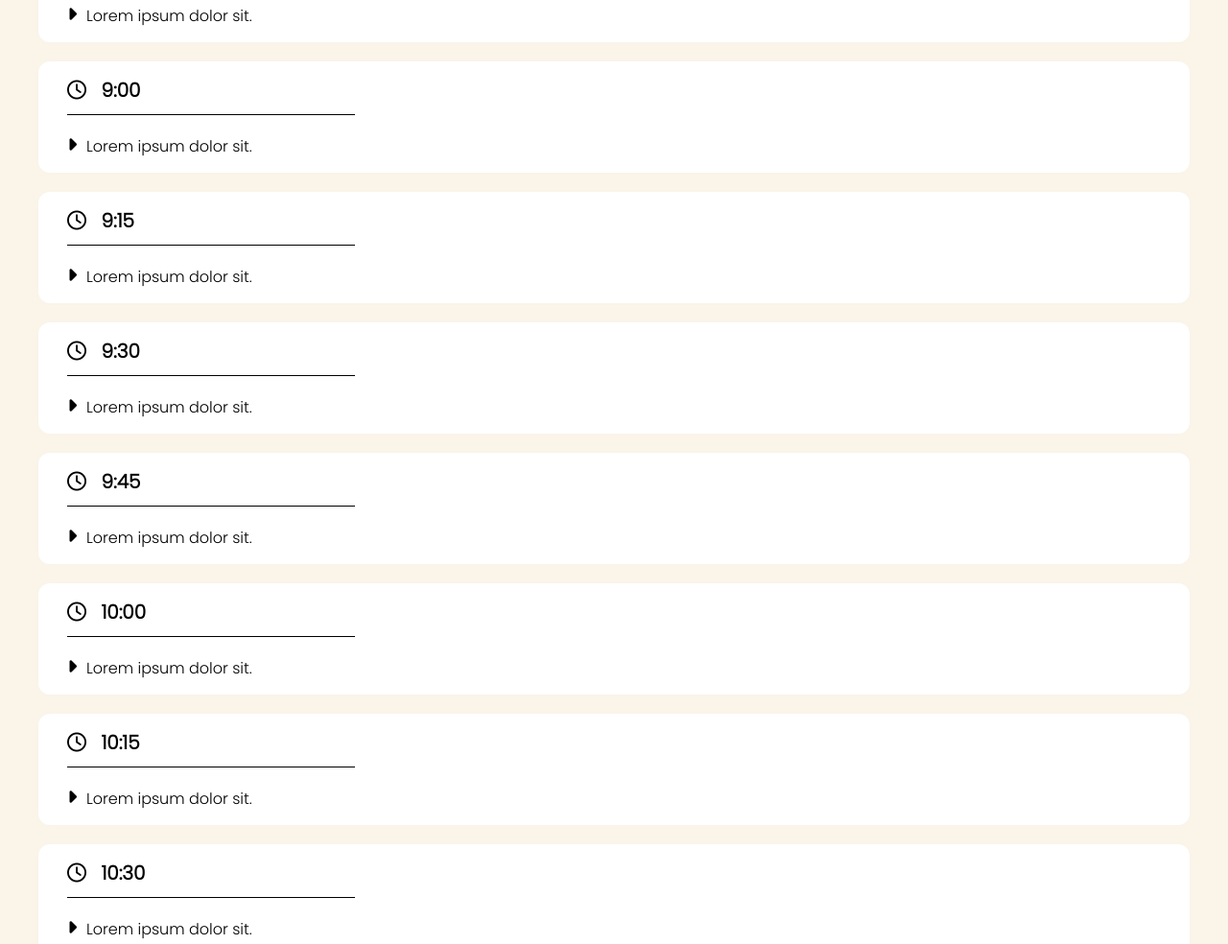
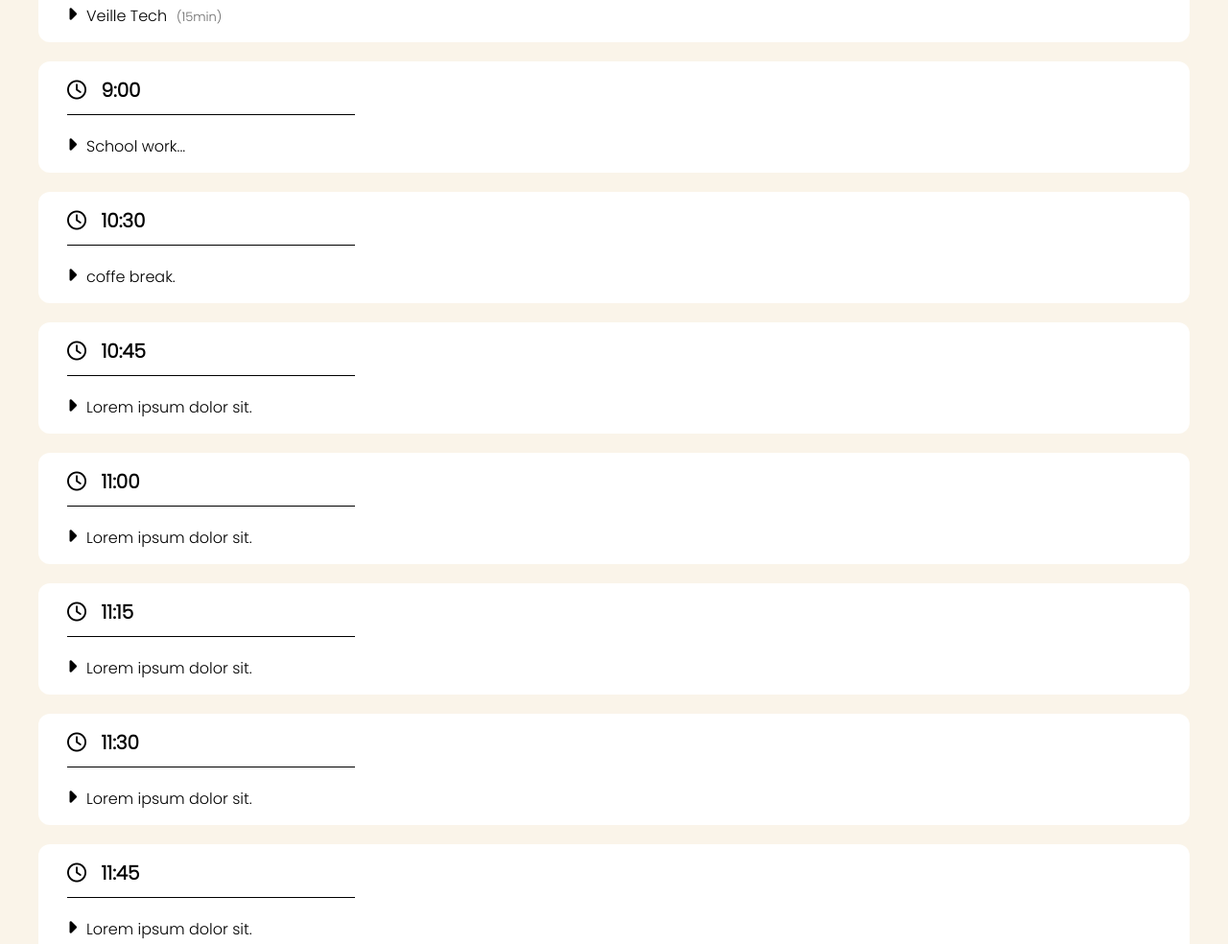
Before and after one commit to anasjabellah/programme-de-la-semaine, a plain HTML site: page days/Tuesday.html in a window 1280 px wide. Shown: the part 578-1562 px from the top of the page at 96% size. Drawn offline with Linux system fonts and the light colour scheme; a web font is replaced by a local one.

Commit message:
added muted text

```diff
--- a/days/Tuesday.html
+++ b/days/Tuesday.html
@@ -62,7 +62,7 @@
                     </span> 8:45</h3>
                 </div>
                 <div class="body-content-day">
-                    <p><span><i class="fas fa-caret-right"></i></span>Lorem ipsum dolor sit.</p>
+                    <p><span><i class="fas fa-caret-right"></i></span>Veille Tech<span class="muted">(15min)</span> </p>
                 </div>
             </div>
 
@@ -71,76 +71,12 @@
             <div class="content-day">
                 <div class="haeder-content-day">
                     <h3><span><i class="far fa-clock"></i>
-                    </span> 9:00</h3>
+                    </span> 9:00 </h3>
                 </div>
                 <div class="body-content-day">
-                    <p><span><i class="fas fa-caret-right"></i></span>Lorem ipsum dolor sit.</p>
+                    <p><span><i class="fas fa-caret-right"></i></span>School work...</p>
                 </div>
             </div>
-
-            <!-- ===========================================   9:15   =========================================== -->
-
-            <div class="content-day">
-                <div class="haeder-content-day">
-                    <h3><span><i class="far fa-clock"></i>
-                    </span> 9:15</h3>
-                </div>
-                <div class="body-content-day">
-                    <p><span><i class="fas fa-caret-right"></i></span>Lorem ipsum dolor sit.</p>
-                </div>
-            </div>
-
-            <!-- ===========================================   9:30   =========================================== -->
-
-            <div class="content-day">
-                <div class="haeder-content-day">
-                    <h3><span><i class="far fa-clock"></i>
-                    </span> 9:30</h3>
-                </div>
-                <div class="body-content-day">
-                    <p><span><i class="fas fa-caret-right"></i></span>Lorem ipsum dolor sit.</p>
-                </div>
-            </div>
-
-
-            <!-- ===========================================   9:45   =========================================== -->
-
-            <div class="content-day">
-                <div class="haeder-content-day">
-                    <h3><span><i class="far fa-clock"></i>
-                    </span> 9:45</h3>
-                </div>
-                <div class="body-content-day">
-                    <p><span><i class="fas fa-caret-right"></i></span>Lorem ipsum dolor sit.</p>
-                </div>
-            </div>
-
-            <!-- ===========================================   10:00   =========================================== -->
-
-
-            <div class="content-day">
-                <div class="haeder-content-day">
-                    <h3><span><i class="far fa-clock"></i>
-                    </span> 10:00</h3>
-                </div>
-                <div class="body-content-day">
-                    <p><span><i class="fas fa-caret-right"></i></span>Lorem ipsum dolor sit.</p>
-                </div>
-            </div>
-
-
-            <!-- ===========================================   10:15   =========================================== -->
-
-            <div class="content-day">
-                <div class="haeder-content-day">
-                    <h3><span><i class="far fa-clock"></i>
-                    </span>10:15</h3>
-                </div>
-                <div class="body-content-day">
-                    <p><span><i class="fas fa-caret-right"></i></span>Lorem ipsum dolor sit.</p>
-                </div>
-            </div>
-
             <!-- ===========================================   10:30   =========================================== -->
 
             <div class="content-day">
@@ -149,7 +85,7 @@
                     </span> 10:30</h3>
                 </div>
                 <div class="body-content-day">
-                    <p><span><i class="fas fa-caret-right"></i></span>Lorem ipsum dolor sit.</p>
+                    <p><span><i class="fas fa-caret-right"></i></span>coffe break.</p>
                 </div>
             </div>
 
--- a/style.css
+++ b/style.css
@@ -201,3 +201,8 @@ nav ul li a{
     background-color: fuchsia;
     color: white;
 }
+.muted{
+    font-size: small;
+    color: #696969	;
+    margin-left: 10px;
+}
```
